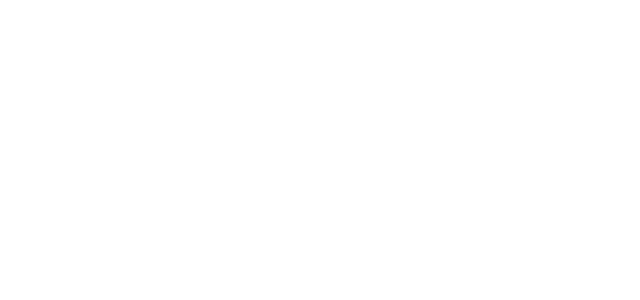
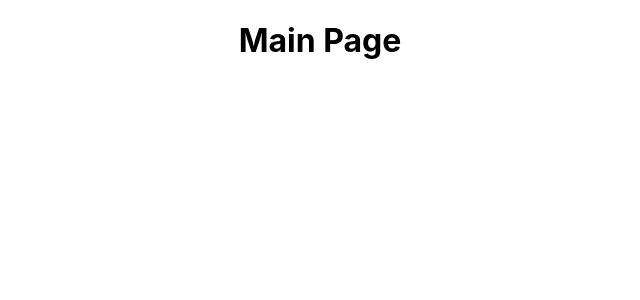
Before and after one commit to MarcinMikaa/ReviewWebsite-Frontend, a React (Create React App) app: page / in a window 1280 px wide. Shown: the top 300 px of the page, without its empty margins (320-960 px from the left). Built offline with nearby package versions, Linux system fonts and the light colour scheme.

Commit message:
Navigation added succesfully

```diff
--- a/src/App.js
+++ b/src/App.js
@@ -1,10 +1,19 @@
 import "./App.css";
-import { BrowserRouter as Router, Switch, Route } from "react-router-dom";
+import { BrowserRouter as Router, Routes, Route } from "react-router-dom";
+import MainPage from "./pages/MainPage/MainPage";
+import LoginPage from "./pages/LoginPage/LoginPage";
+import RegisterPage from "./pages/RegisterPage/RegisterPage";
 
 function App() {
   return (
     <Router>
-      <div className="App"></div>
+      <div className="App">
+        <Routes>
+          <Route path="/" exact element={<MainPage />} />
+          <Route path="/register" element={<RegisterPage />} />
+          <Route path="/login" element={<LoginPage />} />
+        </Routes>
+      </div>
     </Router>
   );
 }
```
